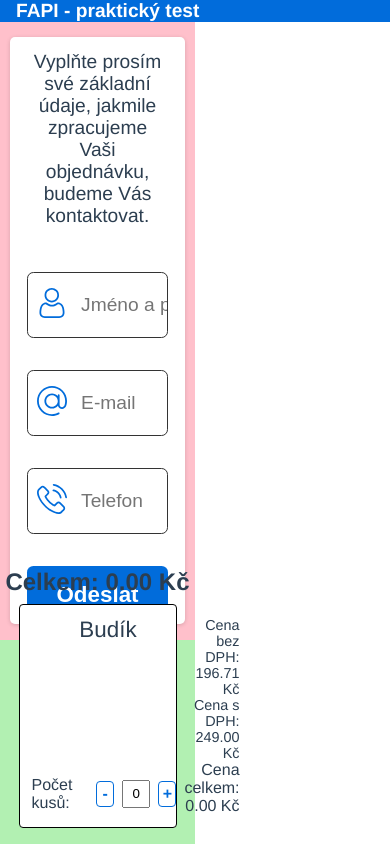
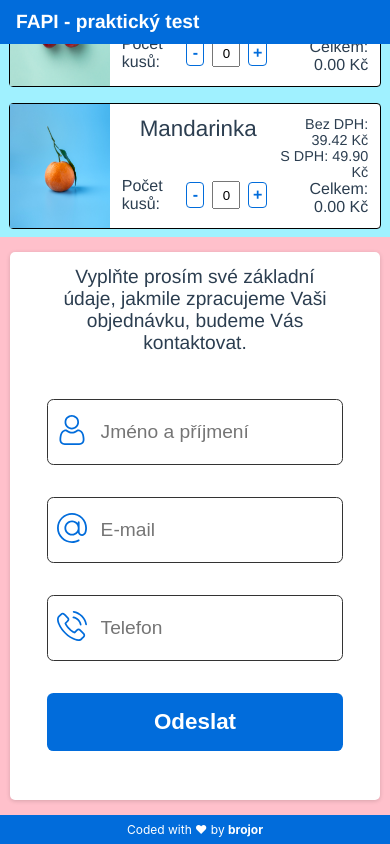
Before and after one commit to brojor/fapi-practical-test, a Vue app: page / in a window 390 px wide. Shown: the top 844 px of the page. Built offline with nearby package versions, Linux system fonts and the light colour scheme.

Commit message:
tunning responsivity

```diff
--- a/src/components/LoginForm.vue
+++ b/src/components/LoginForm.vue
@@ -89,7 +89,8 @@ export default {
 <style>
 .container {
   height: 95%;
-  width: 90%;
+  width: 95%;
+  max-width: 700px;
   background-color: #fff;
   border-radius: 5px;
   display: flex;
@@ -119,6 +120,7 @@ button {
   font-size: 1.4rem;
   font-family: 'Avenir Next', 'Avenir', sans-serif;
   font-weight: 600;
+  margin-bottom: 4rem;
 }
 
 .message {
--- a/src/components/ProductItem.vue
+++ b/src/components/ProductItem.vue
@@ -13,11 +13,11 @@
       </div>
       <div class="product-text-right">
         <div>
-          <p>Cena bez DPH: {{ priceWithoutTax(product.price).toFixed(2) }} Kč</p>
-          <p>Cena s DPH: {{ product.price.toFixed(2) }} Kč</p>
+          <p>Bez DPH: {{ priceWithoutTax(product.price).toFixed(2) }} Kč</p>
+          <p>S DPH: {{ product.price.toFixed(2) }} Kč</p>
         </div>
         <div class="total-price">
-          <p>Cena celkem: {{ (product.price * amount).toFixed(2) }} Kč</p>
+          <p>Celkem: {{ (product.price * amount).toFixed(2) }} Kč</p>
         </div>
         <!-- <button class="add-product">Přidat</button> -->
       </div>
@@ -60,7 +60,7 @@ export default {
 <style>
 .product-item {
   display: flex;
-  width: 80%;
+  width: 95%;
   margin: 0.5rem 1rem;
   background-color: #fff;
   border: 1px solid black;
@@ -68,6 +68,8 @@ export default {
 }
 .product-image {
   width: 20%;
+  min-width: 100px;
+  height: auto;
 }
 img {
   width: 100%;
--- a/src/components/Products.vue
+++ b/src/components/Products.vue
@@ -1,6 +1,6 @@
 <template>
   <div class="products-container">
-    <h2>Celkem: {{ totalPrice }} Kč</h2>
+    <h2 class="total-price">Celkem: {{ totalPrice }} Kč</h2>
     <ProductItem v-for="product in products" :key="product.id" :product="product" />
   </div>
 </template>
@@ -29,8 +29,12 @@ export default {
   flex-direction: column;
   justify-content: center;
   align-items: center;
-  width: 50%;
   height: 100%;
-  background-color: rgb(178, 240, 178);
+  max-width: 700px;
+  background-color: rgb(160, 241, 255);
+}
+.total-price {
+  margin: 1rem;
+  font-size: 1.4rem
 }
 </style>
--- a/src/views/Home.vue
+++ b/src/views/Home.vue
@@ -1,9 +1,11 @@
 <template>
   <div class="home">
-    <div class="form">
+    <div class="left-side">
       <LoginForm />
     </div>
-    <Products />
+    <div class="right-side">
+      <Products class="products" />
+    </div>
   </div>
 </template>
 
@@ -25,24 +27,25 @@ export default {
   height: 100%;
   display: flex;
 }
-.form {
-  background-color: pink;
+.left-side, .right-side {
   width: 50%;
   display: flex;
   justify-content: center;
   align-items: center;
 }
-.products {
+.left-side {
+  background-color: pink;
+}
+.right-side {
   background-color: rgb(178, 240, 178);
-  width: 50%;
-  height: 100%;
-  display: flex;
-  justify-content: center;
-  align-items: center;
 }
-@media only screen and (max-width: 768px) {
+@media only screen and (max-width: 1210px) {
   .home {
-    flex-direction: column;
+    flex-direction: column-reverse;
+    overflow: scroll;
+  }
+  .left-side, .right-side {
+    width: 100%;
   }
 }
 </style>
```
